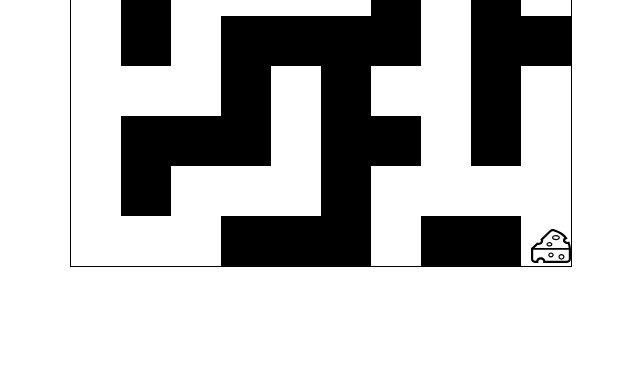
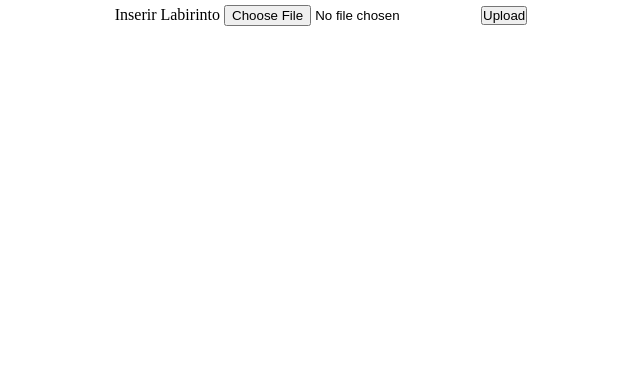
Before and after one commit to KarlaNunes/rat-in-a-maze, a plain HTML site: page index.html in a window 1280 px wide. Shown: the part 413-800 px from the top of the page, without its empty margins (319-959 px from the left). Drawn offline with Linux system fonts and the light colour scheme.

Commit message:
:tada: create maze dinamically

```diff
--- a/index.html
+++ b/index.html
@@ -10,15 +10,16 @@
 <body>
     <h1>Labirinto</h1>
 
-    <!-- <select id="select-level">
-        <option value="1">Nível 1</option>
-        <option value="2">Nível 2</option>
-        <option value="3">Nível 3</option>
-    </select> -->
+    <form>
+        <label for="file">Inserir Labirinto</label>
+        <input type="file" name="upload-file" id="input-upload-file">
+        <button id="button-upload" type="submit">Upload</button>
+    </form>
+
 
     <div id="maze_container">
-        <img src="./images/mouse.svg" id="mouse" alt="Mouse">
-        <img src="./images/cheese.svg" id="cheese" alt="Cheese">
+        <!-- <img src="./images/mouse.svg" id="mouse" alt="Mouse">
+        <img src="./images/cheese.svg" id="cheese" alt="Cheese"> -->
 
     </div>
 </body>
--- a/maze-generator.js
+++ b/maze-generator.js
@@ -1,60 +1,34 @@
-document.addEventListener("DOMContentLoaded", function() {
-    createBlankMaze();
-});
+document.addEventListener("DOMContentLoaded", () => {
+  const inputUploadFile = document.getElementById("input-upload-file")
 
+  inputUploadFile.addEventListener("change", (event) => {
+      const uploadedFile = event.target.files[0];
 
-function createBlankMaze() {
-    const table1 = [
-        [0,1,0,1],
-        [0,0,0,0],
-        [0,1,0,1],
-        [0,1,0,0],
-    ]
+      createBlankMaze(uploadedFile)
+  })
+})
 
-    const table2 = [
-        [0,0,0,1, 0, 1],
-        [0,1,0,0, 0, 0],
-        [1,1,0,1, 1, 1],
-        [0,1,0,0, 0, 0],
-        [0,1,0,1, 0, 1],
-        [0,0,0,1, 0, 0],
-    ]
+function createBlankMaze(file) {
 
-    const table3 = [
-        [0, 1, 0, 0, 1, 1, 1, 0, 0, 0],
-        [0, 1, 1, 0, 1, 0, 0, 0, 0, 0],
-        [0, 0, 0, 0, 1, 1, 1, 1, 1, 0],
-        [0, 1, 1, 1, 1, 0, 0, 0, 0, 0],
-        [0, 1, 0, 0, 0, 0, 1, 0, 1, 0],
-        [0, 1, 0, 1, 1, 1, 1, 0, 1, 1],
-        [0, 0, 0, 1, 0, 1, 0, 0, 1, 0],
-        [0, 1, 1, 1, 0, 1, 1, 0, 1, 0],
-        [0, 1, 0, 0, 0, 1, 0, 0, 0, 0],
-        [0, 0, 0, 1, 1, 1, 0, 1, 1, 0]
-    ]
+  const maze = document.getElementById("maze_container")
+  // const mouse = document.getElementById("mouse")
+  // const cheese = document.getElementById("cheese")
 
-    // const table4 = [
-    //     [1, 0, 1, 0, 0, 1, 1, 0, 0, 1],
-    //     [0, 1, 0, 1, 1, 0, 0, 1, 1, 0],
-    //     [1, 0, 1, 0, 0, 1, 1, 0, 0, 1],
-    //     [0, 1, 0, 1, 1, 0, 0, 1, 1, 0],
-    //     [1, 0, 1, 0, 0, 1, 1, 0, 0, 1],
-    //     [0, 1, 0, 1, 1, 0, 0, 1, 1, 0],
-    //     [1, 0, 1, 0, 0, 1, 1, 0, 0, 1],
-    //     [0, 1, 0, 1, 1, 0, 0, 1, 1, 0],
-    //     [1, 0, 1, 0, 0, 1, 1, 0, 0, 1],
-    //     [0, 1, 0, 1, 1, 0, 0, 1, 1, 0]
-    // ]
+  const reader = new FileReader();
 
-    const mazeArray = table3;
+  reader.onload = (event) => {
+    const fileContent = event.target.result
 
-    const maze = document.getElementById("maze_container")
-    // const mouse = document.getElementById("mouse")
-    // const cheese = document.getElementById("cheese")
+    const lines = fileContent.trim().split("\n")
+
+    const matrix = lines.map(line => line.split(''));
+
+    const mazeArray = matrix.map(row => row.map(column => column.split("")))
 
     for (let rowIndex = 0; rowIndex < mazeArray.length; rowIndex++) {
         let row = document.createElement("div")
         row.classList.add("row")
+
 
         for (let column = 0; column < mazeArray[rowIndex].length; column++) {
             let cell = document.createElement("div")
@@ -70,5 +44,10 @@ function createBlankMaze() {
         maze.appendChild(row)
     }
 
+    maze.classList.add("visible")
 
+  }
+
+
+  reader.readAsText(file)
 }
--- a/style.css
+++ b/style.css
@@ -21,9 +21,8 @@ body {
     border: 1px solid #000;
     width: max-content;
     height: max-content;
-    display: flex;
-    flex-direction: column;
-    position: relative;
+    display: none;
+
 }
 
 #mouse, #cheese {
@@ -60,3 +59,9 @@ select {
 .wall {
     background-color: black;
 }
+
+#maze_container.visible {
+    display: flex;
+    flex-direction: column;
+    position: relative;
+}
```
